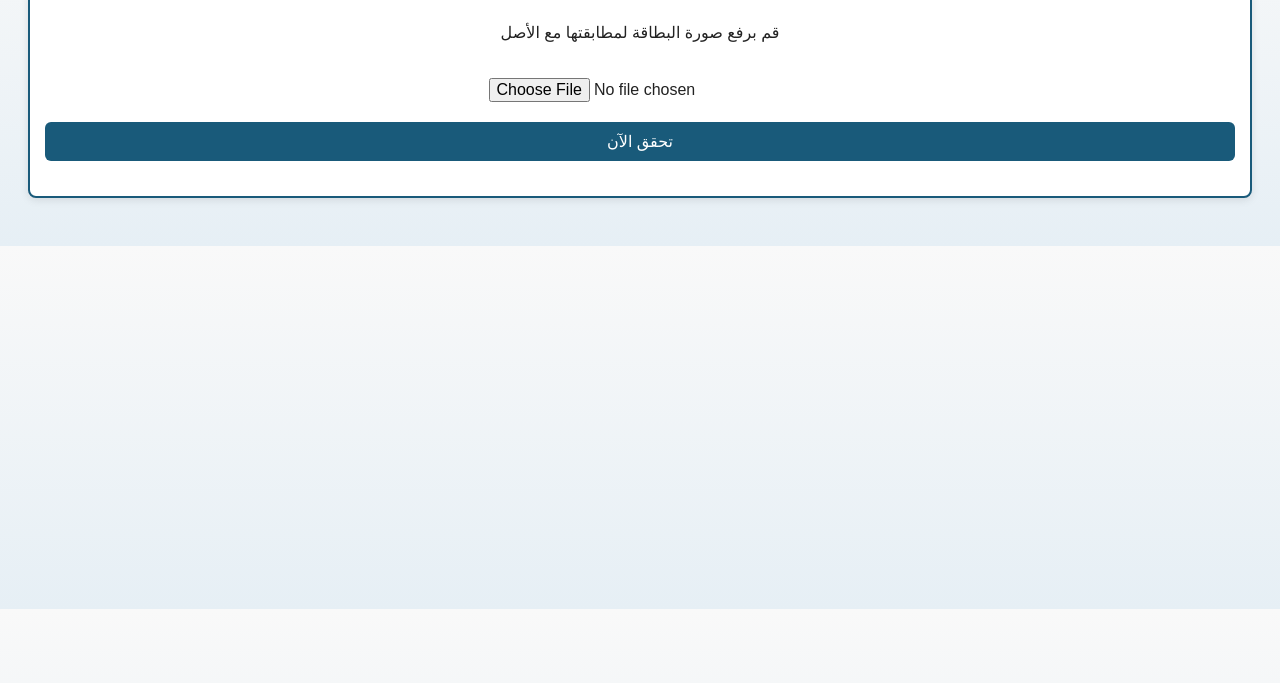
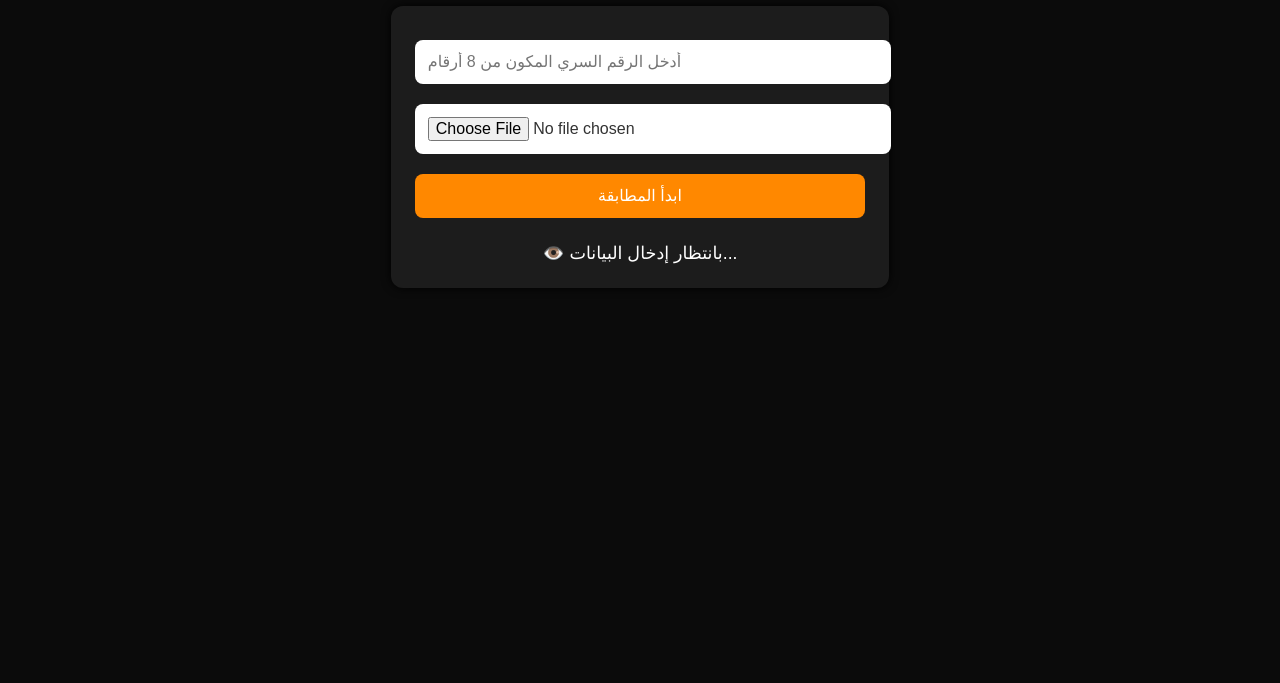
Before and after one commit to alkasm1/Rqeeb-card, a plain HTML site: page verify-card.html in a window 1280 px wide. Shown: the part 117-800 px from the top of the page. Drawn offline with Linux system fonts and the light colour scheme.

Commit message:
Update verify-card.html

```diff
--- a/verify-card.html
+++ b/verify-card.html
@@ -6,57 +6,74 @@
   <title>التحقق من البطاقة</title>
   <style>
     body {
-      background: linear-gradient(to bottom, #f9f9f9, #e6eff5);
-      font-family: 'Cairo', sans-serif;
-      padding: 20px;
+      background: #0b0b0b;
+      font-family: 'Tajawal', sans-serif;
+      color: #ff8800;
+      padding: 2rem;
       text-align: center;
-      color: #222;
     }
+
     h1 {
-      color: #195a7a;
-      margin-bottom: 20px;
+      font-size: 2rem;
+      margin-bottom: 1.5rem;
     }
-    .card-input {
-      background-color: #fff;
-      border: 2px solid #195a7a;
+
+    .container {
+      background: #1c1c1c;
+      padding: 1.5rem;
+      border-radius: 12px;
+      max-width: 450px;
+      margin: auto;
+      box-shadow: 0 0 10px #000;
+    }
+
+    input[type="password"],
+    input[type="file"],
+    button {
+      width: 100%;
+      padding: 0.8rem;
+      margin: 10px 0;
+      font-size: 1rem;
       border-radius: 8px;
-      padding: 15px;
-      margin-bottom: 20px;
-      box-shadow: 0 2px 8px rgba(0,0,0,0.1);
-    }
-    input[type="file"], button {
-      font-size: 1em;
-      padding: 10px;
-      margin-top: 10px;
-      border-radius: 6px;
       border: none;
     }
+
+    input[type="password"],
+    input[type="file"] {
+      background: #fff;
+      color: #333;
+    }
+
     button {
-      background-color: #195a7a;
-      color: white;
+      background: #ff8800;
+      color: #fff;
       cursor: pointer;
-      width: 100%;
     }
+
     button:hover {
-      background-color: #15709d;
+      background: #e67600;
     }
+
     #result {
-      margin-top: 20px;
-      font-size: 1.1em;
+      margin-top: 15px;
+      font-size: 1.1rem;
+      color: #fff;
     }
   </style>
 </head>
 <body>
-  <h1>التحقق من البطاقة</h1>
-  <div class="card-input">
-    <p>قم برفع صورة البطاقة لمطابقتها مع الأصل</p>
-    <input type="file" id="cardImage" accept="image/*" />
-    <button onclick="verifyCard()">تحقق الآن</button>
-    <div id="result"></div>
+
+  <h1>🔐 صفحة التحقق</h1>
+  <div class="container">
+    <input type="password" id="secretCode" placeholder="أدخل الرقم السري المكون من 8 أرقام" maxlength="8" />
+    <input type="file" accept="image/*" id="uploadImage" />
+    <button onclick="startVerification()">ابدأ المطابقة</button>
+    <div id="result">👁️ بانتظار إدخال البيانات...</div>
   </div>
 
   <script>
-    const knownHash = "e3a1f9a4c1e8abed284f82bd6e52263fa08b..."; // الهاش الجديد هنا
+    const requiredCode = "00000000";
+    const knownHash = "e3a1f9a4c1e8abed284f82bd6e52263fa08bd2d7db2384b2b394a5f47cb08f0b"; // تم حسابه من Rqeeb-card.png كما هي
 
     async function calculateHash(file) {
       const arrayBuffer = await file.arrayBuffer();
@@ -65,25 +82,32 @@
       return hashArray.map(b => b.toString(16).padStart(2, "0")).join("");
     }
 
-    async function verifyCard() {
-      const fileInput = document.getElementById("cardImage");
+    async function startVerification() {
+      const code = document.getElementById("secretCode").value.trim();
+      const fileInput = document.getElementById("uploadImage").files[0];
       const resultDiv = document.getElementById("result");
 
-      if (!fileInput.files.length) {
-        resultDiv.textContent = "الرجاء اختيار صورة البطاقة أولاً.";
+      if (code !== requiredCode) {
+        resultDiv.textContent = "🚫 الرقم السري غير صحيح. يجب إدخال 00000000.";
         return;
       }
 
-      const hash = await calculateHash(fileInput.files[0]);
+      if (!fileInput) {
+        resultDiv.textContent = "📷 الرجاء اختيار صورة من الجهاز.";
+        return;
+      }
 
-      if (hash === knownHash) {
-        resultDiv.textContent = "✅ المطابقة ناجحة، تم التعرف على البطاقة.";
-        resultDiv.style.color = "green";
+      resultDiv.textContent = "⏳ جاري حساب البصمة الرقمية...";
+
+      const uploadedHash = await calculateHash(fileInput);
+
+      if (uploadedHash === knownHash) {
+        resultDiv.textContent = "✅ الصورة مطابقة! تم التحقق بنجاح.";
       } else {
-        resultDiv.textContent = "❌ المطابقة فشلت، الصورة غير مطابقة.";
-        resultDiv.style.color = "red";
+        resultDiv.textContent = "❌ الصورة غير مطابقة. تحقق من الملف.";
       }
     }
   </script>
+
 </body>
 </html>
```
